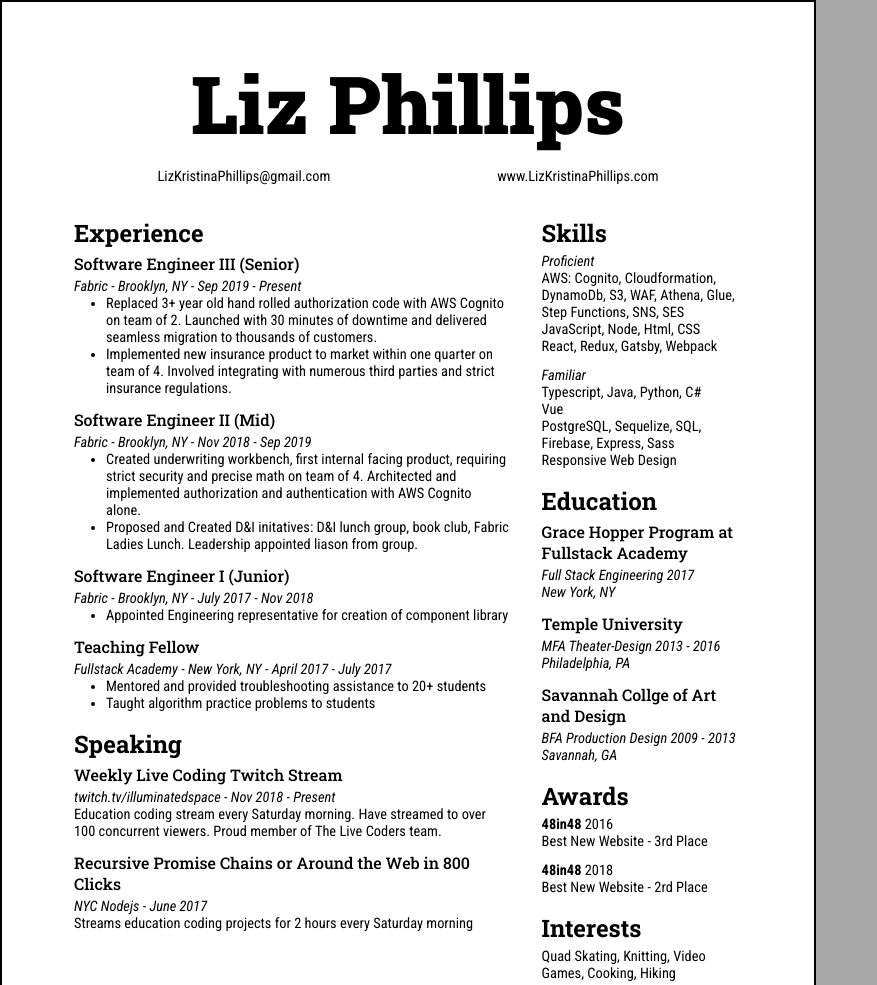
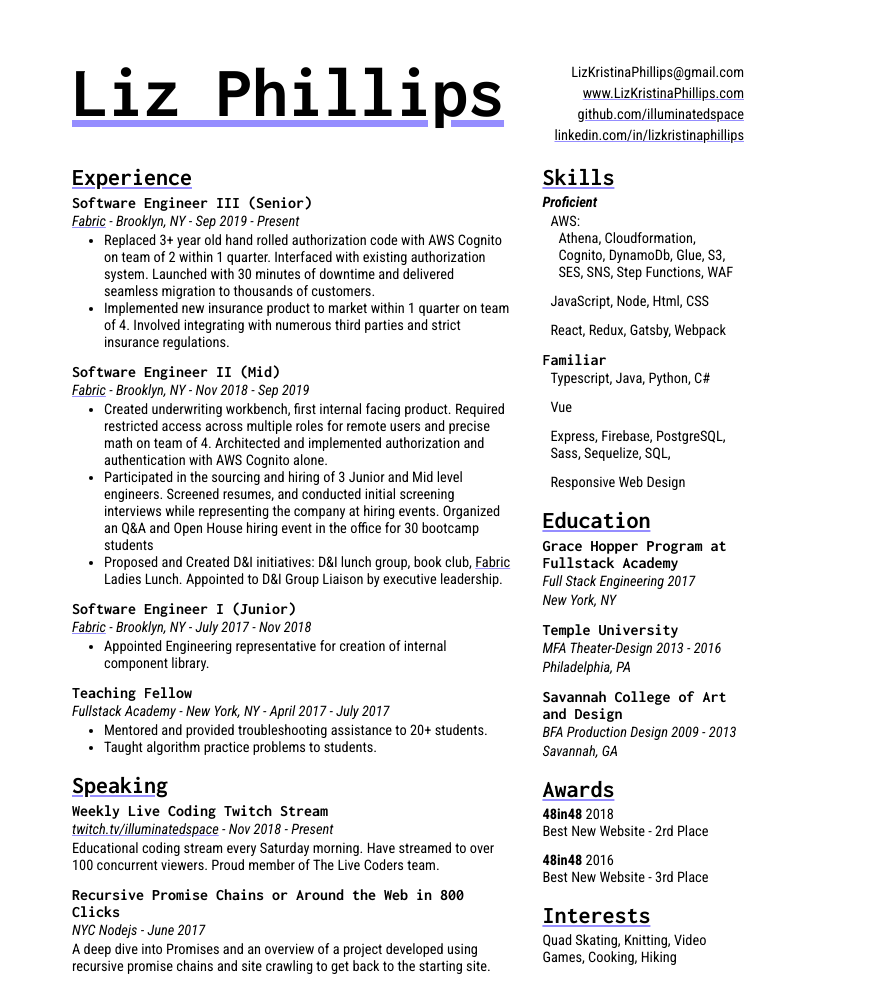
Before and after one commit to illuminatedspace/resumator, a website: page src/index.html in a window 1280 px wide. Shown: the top 985 px of the page, without its empty margins (0-877 px from the left). Drawn offline with Linux system fonts and the light colour scheme.

Commit message:
feat: resume 1.0

```diff
--- a/src/index.html
+++ b/src/index.html
@@ -4,7 +4,7 @@
     <link rel="stylesheet" type="text/css" href="./reset.css" />
     <link rel="stylesheet" type="text/css" href="./styles.css" />
     <link
-      href="https://fonts.googleapis.com/css?family=Montserrat:100,100i,200,200i,300,300i,400,400i,500,500i,600,600i,700,700i,800,800i,900,900i|Roboto+Condensed:300,300i,400,400i,700,700i|Roboto+Slab:100,200,300,400,500,600,700,800,900|Roboto:100,100i,300,300i,400,400i,500,500i,700,700i,900,900i&display=swap"
+      href="https://fonts.googleapis.com/css?family=Inconsolata:400,700|Montserrat:100,100i,200,200i,300,300i,400,400i,500,500i,600,600i,700,700i,800,800i,900,900i|Roboto+Condensed:300,300i,400,400i,700,700i|Roboto+Slab:100,200,300,400,500,600,700,800,900|Roboto:100,100i,300,300i,400,400i,500,500i,700,700i,900,900i&display=swap"
       rel="stylesheet"
     />
   </head>
@@ -15,10 +15,20 @@
           Liz Phillips
         </h1>
 
-        <p id="contact">
-          <span>LizKristinaPhillips@gmail.com</span>
-          <span>www.LizKristinaPhillips.com</span>
+        <div id="contact">
+          <p>
+              LizKristinaPhillips@gmail.com
           </p>
+          <p>
+              <a href="https://www.LizKristinaPhillips.com">www.LizKristinaPhillips.com</a>
+          </p>
+          <p>
+              <a href="https://github.com/illuminatedspace">github.com/illuminatedspace</a>
+          </p>
+          <p>
+            <a href="https://linkedin.com/in/lizkristinaphillips">linkedin.com/in/lizkristinaphillips</a>
+          </p>
+        </div>
       </div>
 
       <div id="bars">
@@ -27,29 +37,30 @@
             <h2>Experience</h2>
             <div class="sub-section">
               <h3>Software Engineer III (Senior)</h3>
-              <h4>Fabric - Brooklyn, NY - Sep 2019 - Present</h4>
+              <h4><a href="https://meetfabric.com">Fabric</a> - Brooklyn, NY - Sep 2019 - Present</h4>
               <p>
               <ul>
-                <li>Replaced 3+ year old hand rolled authorization code with AWS Cognito on team of 2. Launched with 30 minutes of downtime and delivered seamless migration to thousands of customers.</li>
-                <li>Implemented new insurance product to market within one quarter on team of 4. Involved integrating with numerous third parties and strict insurance regulations.</li>
+                <li>Replaced 3+ year old hand rolled authorization code with AWS Cognito on team of 2 within 1 quarter. Interfaced with existing authorization system. Launched with 30 minutes of downtime and delivered seamless migration to thousands of customers.</li>
+                <li>Implemented new insurance product to market within 1 quarter on team of 4. Involved integrating with numerous third parties and strict insurance regulations.</li>
               </ul>
               </p>
             </div>
 
             <div class="sub-section">
               <h3>Software Engineer II (Mid)</h3>
-              <h4>Fabric - Brooklyn, NY - Nov 2018 - Sep 2019</h4>
+              <h4><a href="https://meetfabric.com">Fabric</a> - Brooklyn, NY - Nov 2018 - Sep 2019</h4>
               <ul>
-                <li>Created underwriting workbench, first internal facing product, requiring strict security and precise math on team of 4. Architected and implemented authorization and authentication with AWS Cognito alone.</li>
-                <li>Proposed and Created D&I initatives: D&I lunch group, book club, Fabric Ladies Lunch. Leadership appointed liason from group.</li>
+                <li>Created underwriting workbench, first internal facing product. Required restricted access across multiple roles for remote users and precise math on team of 4. Architected and implemented authorization and authentication with AWS Cognito alone.</li>
+                <li>Participated in the sourcing and hiring of 3 Junior and Mid level engineers. Screened resumes, and conducted initial screening interviews while representing the company at hiring events. Organized an Q&A and Open House hiring event in the office for 30 bootcamp students</li>
+                <li>Proposed and Created D&I initiatives: D&I lunch group, book club, <a href="https://meetfabric.com">Fabric</a> Ladies Lunch. Appointed to D&I Group Liaison by executive leadership.</li>
               </ul>
             </div>
 
             <div class="sub-section">
               <h3>Software Engineer I (Junior)</h3>
-              <h4>Fabric - Brooklyn, NY - July 2017 - Nov 2018</h4>
+              <h4><a href="https://meetfabric.com">Fabric</a> - Brooklyn, NY - July 2017 - Nov 2018</h4>
               <ul>
-                <li>Appointed Engineering representative for creation of component library</li>
+                <li>Appointed Engineering representative for creation of internal component library.</li>
               </ul>
             </div>
 
@@ -57,8 +68,8 @@
               <h3>Teaching Fellow</h3>
               <h4>Fullstack Academy - New York, NY - April 2017 - July 2017</h4>
               <ul>
-                <li>Mentored and provided troubleshooting assistance to 20+ students</li>
-                <li>Taught algorithm practice problems to students</li>
+                <li>Mentored and provided troubleshooting assistance to 20+ students.</li>
+                <li>Taught algorithm practice problems to students.</li>
               </ul>
             </div>
           </div>
@@ -67,15 +78,15 @@
             <h2>Speaking</h2>
             <div class="sub-section">
               <h3>Weekly Live Coding Twitch Stream</h3>
-              <h4>twitch.tv/illuminatedspace - Nov 2018 - Present</h4>
-              <p>Education coding stream every Saturday morning. Have streamed to over 100 concurrent viewers. Proud member of The Live Coders team.</p>
+              <h4><a href="https://twitch.tv/illuminatedspace">twitch.tv/illuminatedspace</a> - Nov 2018 - Present</h4>
+              <p>Educational coding stream every Saturday morning. Have streamed to over 100 concurrent viewers. Proud member of The Live Coders team.</p>
               <p></p>
             </div>
 
             <div class="sub-section">
               <h3>Recursive Promise Chains or Around the Web in 800 Clicks</h3>
               <h4>NYC Nodejs - June 2017</h4>
-              <p>Streams education coding projects for 2 hours every Saturday morning</p>
+              <p>A deep dive into Promises and an overview of a project developed using recursive promise chains and site crawling to get back to the starting site.</p>
             </div>
           </div>
         </div>
@@ -84,26 +95,38 @@
           <div id="skills" class="section">
             <h2>Skills</h2>
             <div class="sub-section">
-              <h4>Proficient</h4>
+              <h4><strong>Proficient</strong></h4>
+              <div class="sub-section indented">
                 <p>
-                AWS: Cognito, Cloudformation, DynamoDb, S3, WAF, Athena, Glue, Step Functions, SNS, SES
-                <br />
+                  AWS:
+                </p>
+                <p class="sub-section indented">
+                  Athena, Cloudformation, Cognito, DynamoDb, Glue, S3, SES, SNS,  Step Functions, WAF
+                </p>
+                <p class="sub-section">
                   JavaScript, Node, Html, CSS
-                <br />
+                </p>
+                <p class="sub-section">
                   React, Redux, Gatsby, Webpack
                 </p>
               </div>
+            </div>
             <div class="sub-section">
-              <h4>Familiar</h4>
-              <p>
+              <h3>Familiar</h3>
+              <div  class="indented">
+                <p class="sub-section">
                   Typescript, Java, Python, C#
-                <br />
+                </p>
+                <p class="sub-section">
                   Vue
-                <br />
-                PostgreSQL, Sequelize, SQL, Firebase, Express, Sass
-                <br />
+                </p>
+                <p class="sub-section">
+                  Express, Firebase, PostgreSQL, Sass, Sequelize, SQL,
+                </p>
+                <p class="sub-section">
                   Responsive Web Design
                 </p>
+              </div>
             </div>
             </div>
 
@@ -120,7 +143,7 @@
               <h4>Philadelphia, PA</h4>
             </div>
             <div class="sub-section">
-              <h3>Savannah Collge of Art and Design</h3>
+              <h3>Savannah College of Art and Design</h3>
               <h4>BFA Production Design 2009 - 2013</h4>
               <h4>Savannah, GA</h4>
             </div>
@@ -130,17 +153,16 @@
             <h2>Awards</h2>
             <div class="sub-section">
               <p>
+                <strong>48in48</strong> 2018
+                <br/>
+                Best New Website - 2rd Place
+              </p>
+            </div>
+            <div class="sub-section">
+              <p>
                 <strong>48in48</strong> 2016
                 <br/>
                 Best New Website - 3rd Place
-              </p>
-            </div>
-
-            <div class="sub-section">
-              <p>
-                <strong>48in48</strong> 2018
-                <br/>
-                Best New Website - 2rd Place
               </p>
             </div>
           </div>
--- a/src/styles.css
+++ b/src/styles.css
@@ -1,26 +1,40 @@
 body {
-  background-color: darkgray;
+  /* background-color: darkgray; */
 }
 
 #paper {
-  border: 2px solid black;
-  background-color: white;
+  /* border: 2px solid black; */
+  /* background-color: white; */
   width: 8.5in;
   height: 11in;
   padding: 0.5in 0.75in 0.1in 0.75in;
 }
 
 #header {
-  padding-bottom: 2rem;
+  display: flex;
+  padding-bottom: 1rem;
   width: 100%;
 }
 #title {
   display: flex;
-  justify-content: center;
+  justify-content: left;
+  align-items: center;
+  flex-grow: 3;
 }
 #contact {
-  display: flex;
-  justify-content: space-around;
+  margin-top: 1rem;
+  /* display: flex; */
+  justify-content: right;
+  align-items: center;
+  flex-grow: 1;
+  flex-wrap: wrap;
+  text-align: right;
+  flex-basis: auto;
+}
+#contact p {
+  flex-grow: 1;
+  width: 100%;
+  padding-bottom: 0.25rem;
 }
 
 #bars {
@@ -45,6 +59,9 @@ body {
 .sub-section {
   margin-bottom: 0.75rem;
 }
+.indented {
+  padding-left: 0.5rem;
+}
 .bold {
   font-weight: 600;
 }
@@ -53,31 +70,34 @@ h1,
 h2,
 h3,
 h4 {
-  font-family: "Roboto Slab", serif;
+  font-family: "Inconsolata", serif;
 }
 
 h1 {
-  font-size: 5rem;
+  font-size: 4.5rem;
   font-weight: 900;
   margin-bottom: 0.75rem;
+  text-decoration: underline #958dff;
 }
 
 h2 {
   font-size: 1.5rem;
   font-weight: 700;
   margin-bottom: 0.25rem;
+  text-decoration: underline #958dff;
 }
 
 h3 {
   font-size: 1rem;
-  font-weight: 500;
-  margin-bottom: 0.25rem;
+  font-weight: 600;
+  margin-bottom: 0.15rem;
 }
 
 h4 {
   font-family: "Roboto Condensed", sans-serif;
   font-size: 0.9rem;
   font-style: italic;
+  margin-bottom: 0.1rem;
 }
 
 p {
@@ -96,3 +116,12 @@ ul {
 li {
   margin-left: 2rem;
 }
+
+a {
+  text-decoration: underline #958dff;
+  color: black;
+}
+
+a :hover {
+  text-decoration: underline #ffea6f;
+}
```
Lines whose indentation alone changed are shown as unchanged.
